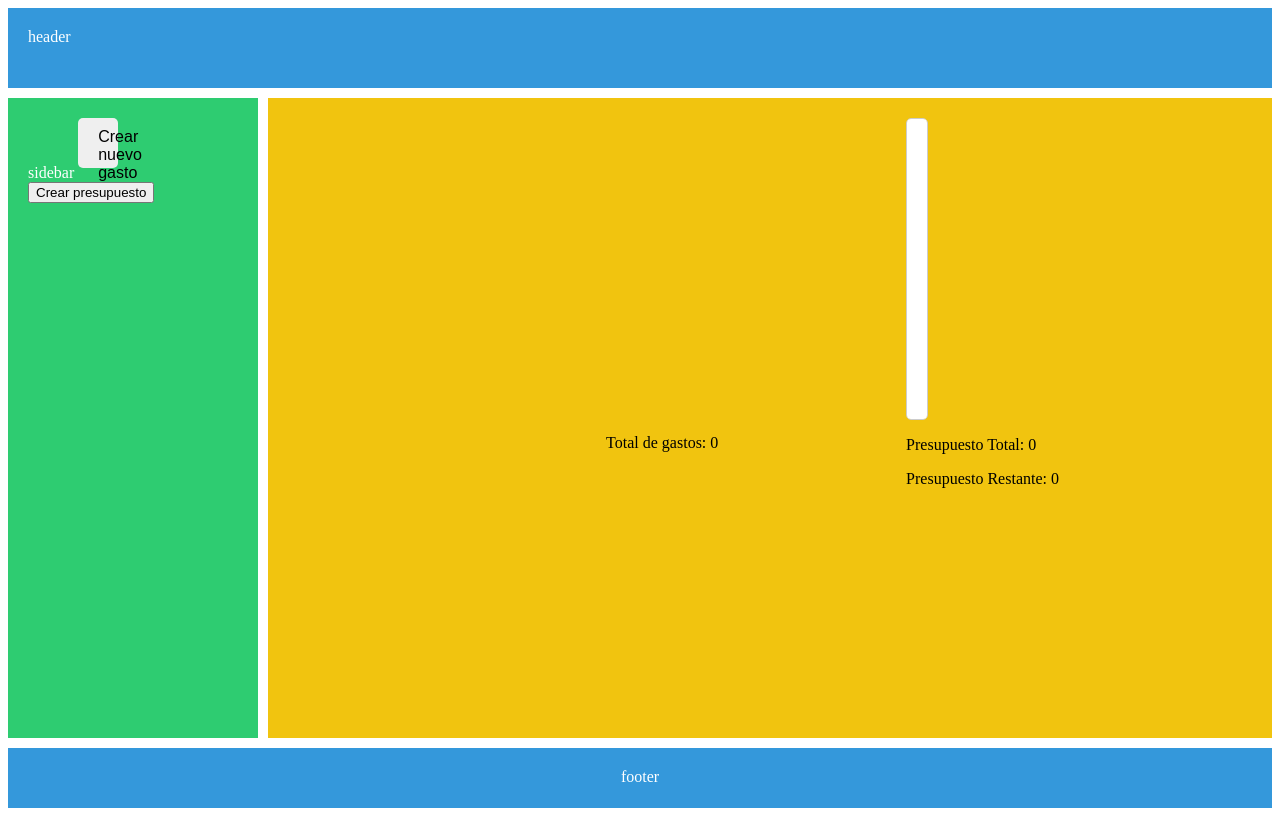
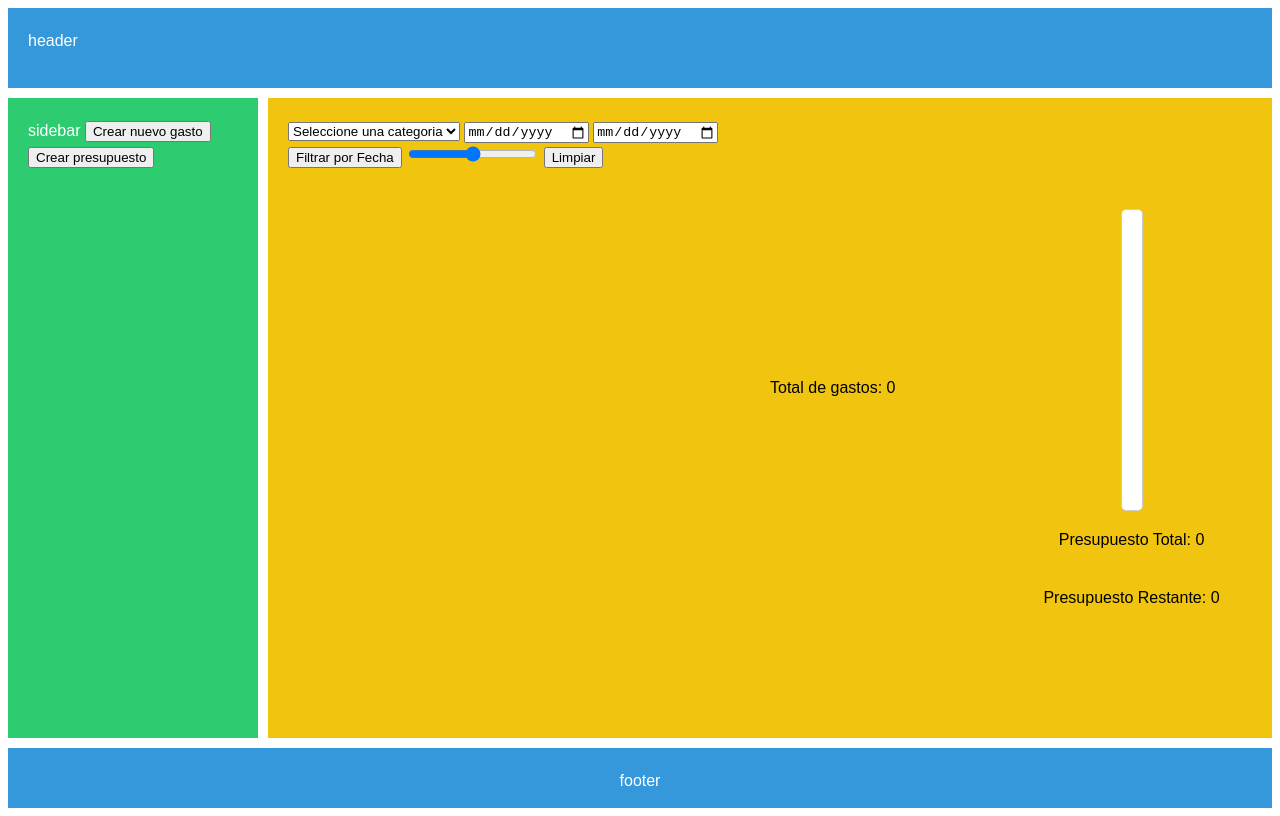
Before and after one commit to jorgeburgueno/control-de-gastos, a plain HTML site: page index.html in a window 1280 px wide. Drawn offline with nearby package versions, Linux system fonts and the light colour scheme.

Commit message:
agregado filtrar gastos por categoria

```diff
--- a/index.html
+++ b/index.html
@@ -17,6 +17,7 @@
             <button class="budget-btn">Crear presupuesto</button>
         </aside>
         <main class="main">
+
             <form id="gastos-form" class="hidden">
                 <legend>Crear nuevo gasto</legend>
                 <select id="categoria" name="categoria" required>
@@ -51,7 +52,23 @@
                     <button type="button" class="cancel-btn">Cancel</button>
                 </p>
             </form>
-            <div class="gastos-container"></div>
+            <div class="gastos-container">
+            <div class="filters">
+                <select id="filtro-categoria">
+                    <option value="all" selected>Seleccione una categoria</option>
+                    <option value="food">Comida</option>
+                    <option value="transporte">Transporte</option>
+                    <option value="entretenimiento">Entretenimiento</option>
+                    <option value="servicios">Servicios</option>
+                    <option value="otro">Otro</option>
+                </select>
+                <input type="date" id="filtro-fecha-inicial">
+                <input type="date" id="filtro-fecha-final">
+                <button id="filtrar-fecha-btn">Filtrar por Fecha</button>
+                <input type="range" class ="filtro-costo" min="0" max="1000">
+                <button onclick="clearFilters()">Limpiar</button>
+              </div>
+            <div class="gastos"></div></div>
             <div class="total-container">
                 <canvas id="myChart"></canvas>
             </div>
--- a/script.js
+++ b/script.js
@@ -1,5 +1,5 @@
 let main = document.querySelector(".main");
-let gastosContainer = document.querySelector(".gastos-container");
+let gastosContainer = document.querySelector(".gastos");
 let totalContainer = document.querySelector(".total-container");
 let gastoForm = document.querySelector("#gastos-form");
 let budgetForm = document.querySelector('#budget-form');
@@ -10,7 +10,10 @@ let budgetContainer = document.querySelector('.budget-container');
 let presupuestoTotalDisplay = document.querySelector('#presupuestoTotalDisplay');
 let presupuestoResDisplay = document.querySelector('#presupuestoResDisplay');
 const progressBar = document.querySelector('.progress-bar');
-const decrementButton = document.getElementById('decrementButton');
+let filtroCategoria = document.querySelector('#filtro-categoria');
+const filtroFechaInicial = document.querySelector('#filtro-fecha-inicial');
+const filtroFechaFinal = document.querySelector('#filtro-fecha-final');
+const filtrarFechaBtn = document.querySelector('#filtrar-fecha-btn');
 
 
 let gastos = JSON.parse(localStorage.getItem("gastos")) || [];
@@ -86,6 +89,45 @@ function renderAllGastos(){
         render(gasto, index)
     });
 
+}
+
+
+
+
+//Filtro de gastos
+
+function filtroPorCategoria(gastos){
+    return gastos.reduce((acc, gasto) => {
+        const categoria = gasto.categoria;
+        if(!acc[categoria]){
+            acc[categoria] = [];
+        }
+        acc[categoria].push(gasto);
+        return acc;
+    }, {});
+}
+
+
+filtroCategoria.addEventListener('change', (event) => {
+    const selected = event.target.value;
+    displaySeleccion(selected);
+});
+
+function displaySeleccion(select){
+    let organizado = filtroPorCategoria(gastos);
+    if (select === 'all') {
+        renderAllGastos();
+    } else {
+        let filteredGastos = organizado[select] || [];
+        rendeGastosFiltrados(filteredGastos);
+    }
+}
+
+function rendeGastosFiltrados(filteredGastos){
+    gastosContainer.innerHTML = "";
+    filteredGastos.forEach((gasto, index) => {
+        render(gasto, index);
+    })
 }
 
 // calcula y muestra total de gastos
--- a/styles.css
+++ b/styles.css
@@ -8,6 +8,9 @@ body{
         "footer footer";
     height: 100vh;
     gap: 10px;
+    font-size: 1rem;
+    line-height: 1.6;
+    font-family: sans-serif;
 }
 
 .header{
@@ -66,31 +69,28 @@ body{
     box-shadow: 0px 0px 10px rgba(255, 255, 255, 0.5);
 }
 
-.nuevo-btn{
-   width: 10%;
-   height: 50px;
-   padding: 10px 20px;
-   font-size: 16px;
-   border: none;
-   border-radius: 5px;
-   cursor: pointer;
-   background-color: 007ACC ;
-
-}
-
 .main{
     display: flex;
 
 
 }
-.gastos-container {
-    width: 33%;
+.gastos-container{
+    width: 50%;
 }
+.budget-container{
+    width: 25%;
+}
+
+.total-container {
+    width: 25%;
+}
+
 .budget-container {
-    width: 33%;
-}
-#total-container {
-    width: 33%;
+    display: flex;
+    flex-direction: column;
+    justify-content: center;
+    align-items: center;
+    flex-grow: 1;
 }
 
 .progress-bar-container {
@@ -107,7 +107,7 @@ body{
   .progress-bar {
     width: 100%;
     height: 100%;
-    background-color: #ffffff; /* Green fill */
+    background-color: #ffffff;
     transition: height 0.3s ease;
     align-self: flex-start;
   }
```
